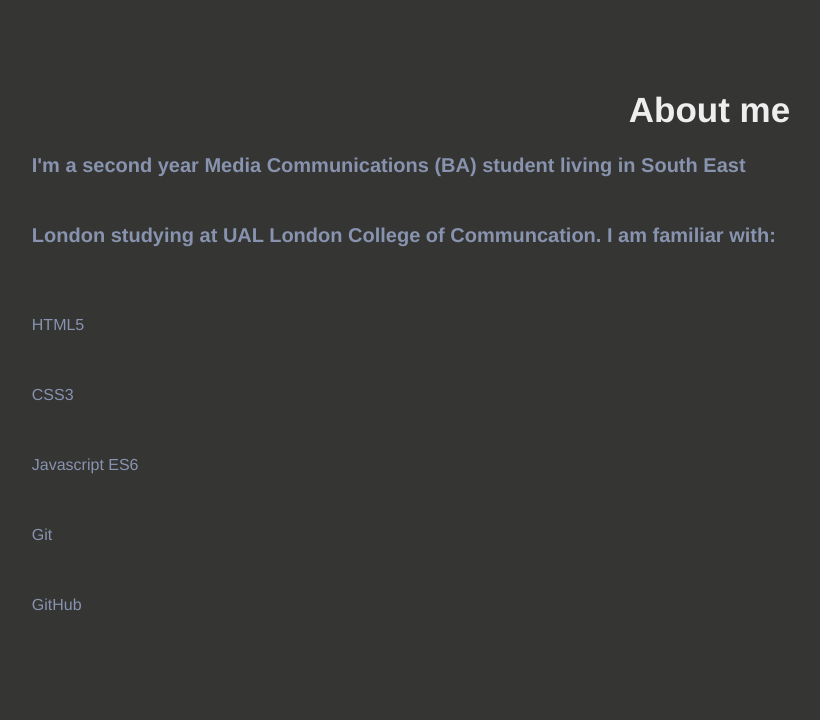
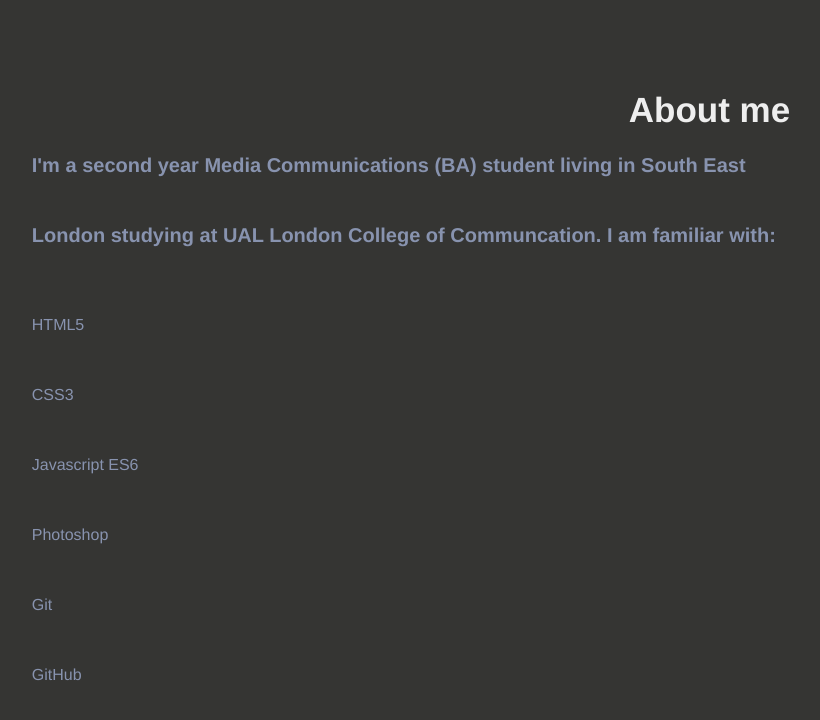
Before and after one commit to 04092001/Portfolio-Website, a plain HTML site: page index.html in a window 1280 px wide. Shown: the part 1050-1770 px from the top of the page, without its empty margins (229-1049 px from the left). Drawn offline with Linux system fonts and the light colour scheme.

Commit message:
modified:   index.html

```diff
--- a/index.html
+++ b/index.html
@@ -37,6 +37,7 @@
           <li>HTML5</li>
           <li>CSS3</li>
           <li>Javascript ES6</li>
+          <li>Photoshop</li>
           <li>Git</li>
           <li>GitHub</li>
         </ul>
```
